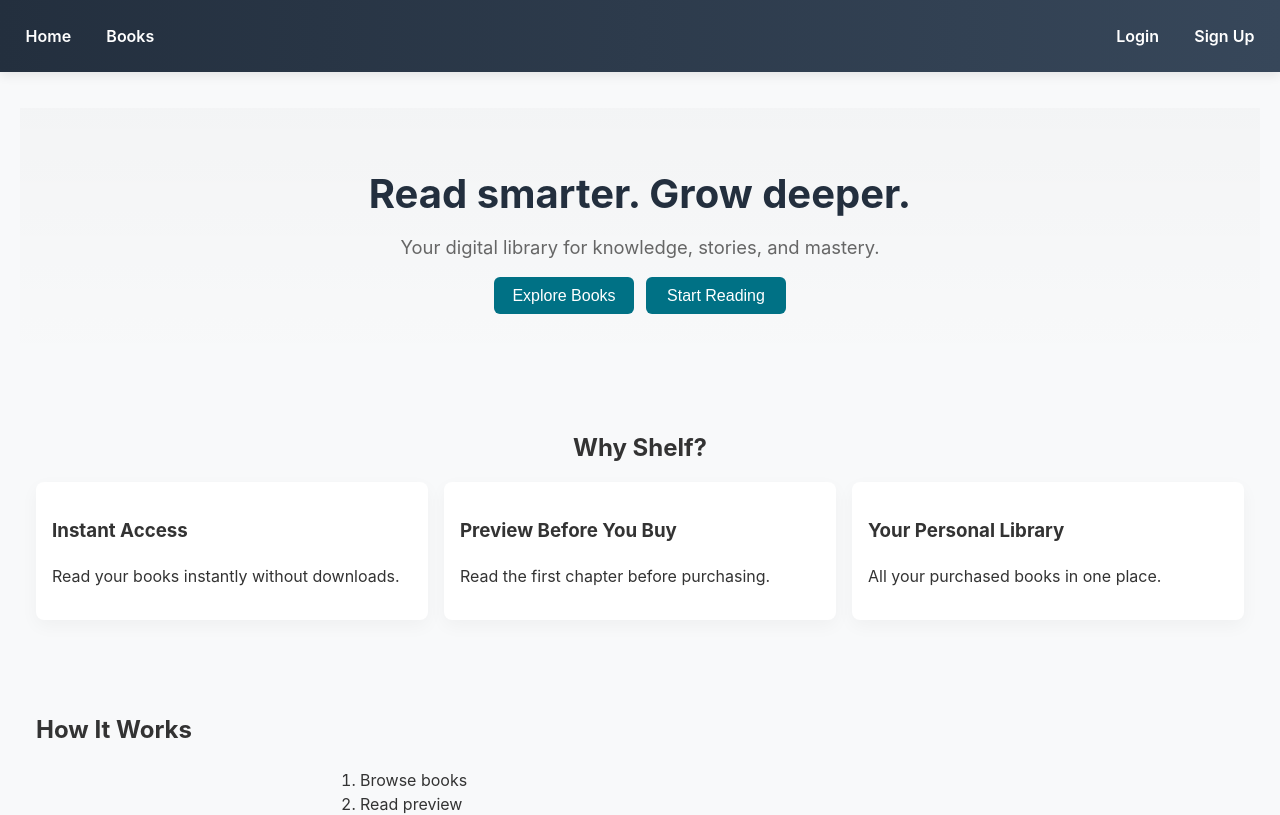
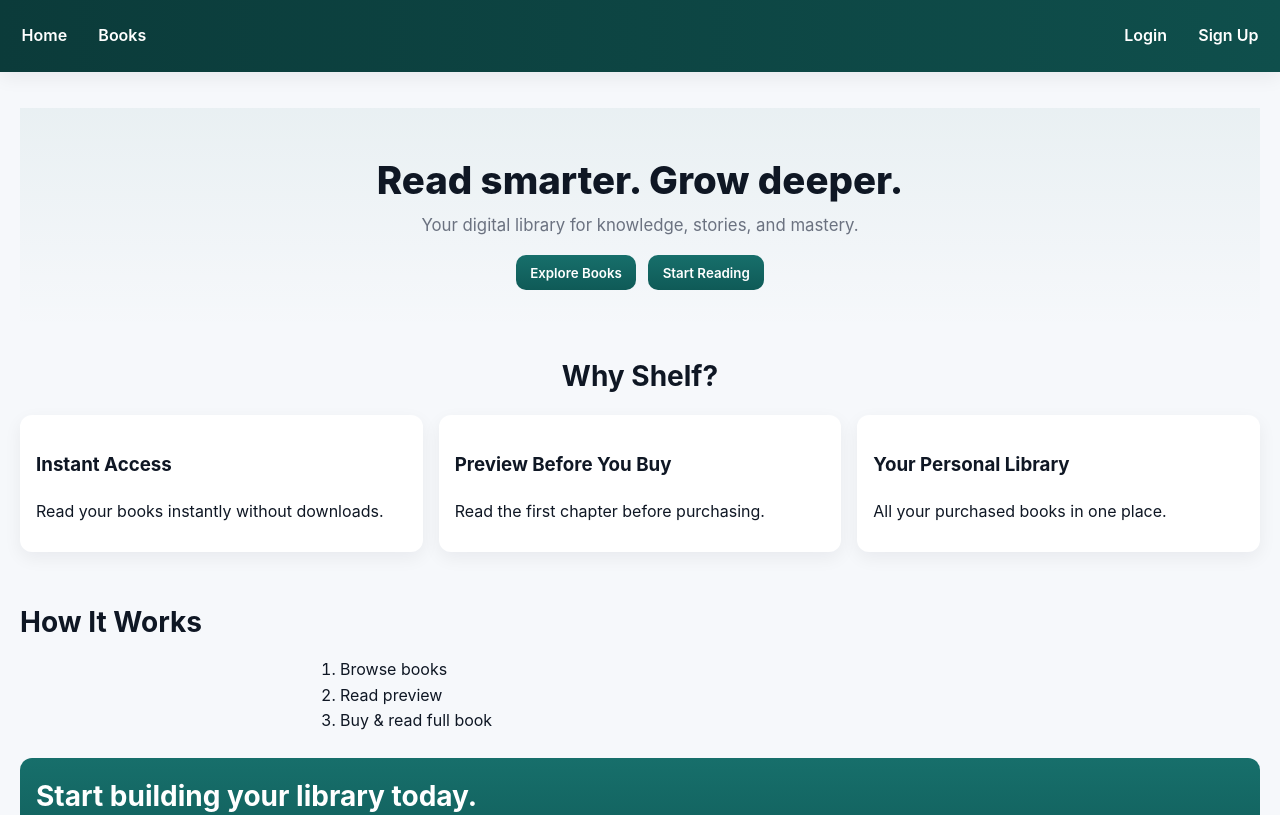
Before and after one commit to PoisonTree8/shelf-frontend, a React (Vite) app: page / in a window 1280 px wide. Shown: the top 815 px of the page. Built offline with nearby package versions, Linux system fonts and the light colour scheme; no server answers.

Commit message:
update css

```diff
--- a/src/components/Navbar.css
+++ b/src/components/Navbar.css
@@ -1,66 +1,31 @@
-/* ===== Navbar (Responsive, fluid) ===== */
-.navbar {
-  position: fixed;
-  top: 0;
-  left: 0;
-  right: 0;
-  height: var(--nav-height);
-  background: linear-gradient(90deg, #232f3e, #37475a);
-  color: #fff;
-  display: flex;
-  align-items: center;
-  padding: 0 1rem;
-  box-shadow: 0 4px 10px rgba(0,0,0,0.08);
-  z-index: 1000;
+/* ===== Navbar (clean, centered) ===== */
+.navbar{
+  position:fixed;top:0;left:0;right:0;height:var(--nav-height);background:linear-gradient(90deg,#0b3b3a,#0f4f4c);color:#fff;display:flex;align-items:center;z-index:1000;padding:0.35rem 0.75rem;box-shadow:var(--shadow-sm)
 }
 
-.navbar .nav-left,
-.navbar .nav-right {
-  display: flex;
-  align-items: center;
-  gap: 1rem;
-  flex: 1 1 0;
+.navbar .nav-inner{width:100%;max-width:var(--max-width);margin:0 auto;display:flex;align-items:center;justify-content:space-between;gap:1rem;padding:0 0.5rem}
+
+.navbar .nav-left,.navbar .nav-right{display:flex;align-items:center;gap:0.75rem}
+.navbar .nav-right{margin-left:auto}
+.navbar .nav-left{justify-content:flex-start}
+.navbar .nav-right{justify-content:flex-end}
+
+.navbar a{color:#fff;font-weight:600;padding:0.45rem 0.6rem;border-radius:8px;transition:background .12s ease,color .12s ease}
+.navbar a:hover{background:rgba(255,255,255,0.04);color:var(--color-accent)}
+.nav-user{color:var(--color-accent);font-weight:700}
+
+.navbar button{background:var(--color-accent);color:#102027;border:none;padding:0.45rem 0.9rem;border-radius:8px;cursor:pointer;font-weight:700}
+.navbar button:hover{transform:translateY(-1px)}
+
+/* Responsive: stack groups on small screens */
+@media (max-width:768px){
+  .navbar{height:auto;padding:0.6rem}
+  .navbar .nav-inner{flex-direction:column;align-items:stretch}
+  .navbar .nav-left,.navbar .nav-right{justify-content:center;flex-wrap:wrap}
+  .navbar .nav-right{margin-top:0.5rem}
 }
 
-.navbar .nav-left { justify-content: flex-start; }
-.navbar .nav-right { justify-content: flex-end; }
-
-.navbar a {
-  color: #fff;
-  font-weight: 600;
-  padding: 0.4rem 0.6rem;
-  border-radius: 6px;
-  transition: background 0.15s ease, color 0.15s ease;
+@media (max-width:420px){
+  .navbar a{font-size:0.9rem;padding:0.4rem 0.5rem}
+  .navbar button{width:100%}
 }
-
-.navbar a:hover { background: rgba(255,255,255,0.04); color: var(--accent); }
-
-.nav-user { color: var(--accent); font-weight: 700; }
-
-.navbar button {
-  background: var(--accent);
-  color: #232f3e;
-  border: none;
-  padding: 0.5rem 0.9rem;
-  border-radius: 6px;
-  cursor: pointer;
-}
-
-/* Constrain content width inside the navbar */
-.navbar > .nav-left,
-.navbar > .nav-right {
-  max-width: var(--max-width);
-}
-
-/* Small screens: stack nav groups and allow wrapping */
-@media (max-width: 768px) {
-  .navbar { height: auto; padding: 0.6rem 0.8rem; flex-direction: column; align-items: stretch; }
-  .navbar .nav-left, .navbar .nav-right { flex-direction: row; justify-content: center; gap: 0.6rem; flex-wrap: wrap; }
-  .navbar .nav-right { margin-top: 0.4rem; }
-  .navbar a { font-size: 0.95rem; }
-}
-
-@media (max-width: 420px) {
-  .navbar a { font-size: 0.9rem; padding: 0.35rem 0.5rem; }
-  .navbar button { width: 100%; }
-}
--- a/src/index.css
+++ b/src/index.css
@@ -1,113 +1,105 @@
-:root {
+:root{
+  /* Color palette */
+  --color-primary: #176f6b;
+  --color-primary-600: #0f5a57;
+  --color-accent: #febd69;
+  --color-muted: #6b7280;
+  --color-bg: #f6f8fb;
+  --color-surface: #ffffff;
+  --color-text: #0f1724;
+
+  /* Layout & spacing */
   --max-width: 1200px;
-  --gap: 1rem;
   --nav-height: 72px;
-  --bg: #f8f9fa;
-  --card-bg: #fff;
-  --text: #333;
-  --muted: #666;
-  --primary: #007185;
-  --accent: #febd69;
+  --space-1: 0.5rem;
+  --space-2: 0.75rem;
+  --space-3: 1rem;
+  --space-4: 1.5rem;
+  --gap: var(--space-3);
+
+  /* Typography */
+  --font-sans: Inter, ui-sans-serif, system-ui, -apple-system, "Segoe UI", Roboto, "Helvetica Neue", Arial;
+  --h1-size: clamp(1.5rem, 3.6vw, 2.25rem);
+  --h2-size: clamp(1.25rem, 2.6vw, 1.75rem);
+  --body-size: 1rem;
+
+  /* Elevation */
+  --shadow-sm: 0 6px 18px rgba(15,23,36,0.06);
+  --shadow-md: 0 12px 30px rgba(15,23,36,0.08);
+
+  /* Image sizes */
+  --cover-width-mobile: 120px;
 }
 
-/* ===== Reset & Base ===== */
-* {
-  box-sizing: border-box;
+/* Reset + Base */
+*{box-sizing:border-box}
+html,body,#root{height:100%}
+body{
+  margin:0;
+  font-family:var(--font-sans);
+  background:var(--color-bg);
+  color:var(--color-text);
+  line-height:1.6;
+  -webkit-font-smoothing:antialiased;
+  -moz-osx-font-smoothing:grayscale;
+  padding-top:var(--nav-height);
+  font-size:var(--body-size);
 }
 
-html, body, #root {
-  height: 100%;
-}
+main{min-height:calc(100vh - var(--nav-height))}
 
-body {
-  margin: 0;
-  font-family: -apple-system, BlinkMacSystemFont, 'Segoe UI', Roboto, 'Helvetica Neue', Arial;
-  background: var(--bg);
-  color: var(--text);
-  line-height: 1.5;
-  -webkit-font-smoothing: antialiased;
-  -moz-osx-font-smoothing: grayscale;
-  padding-top: var(--nav-height);
-}
+a{color:var(--color-primary);text-decoration:none}
+a:hover{text-decoration:underline}
 
-a {
-  color: var(--primary);
-  text-decoration: none;
-}
+.container{max-width:var(--max-width);margin:0 auto;padding:var(--space-3)}
 
-a:hover {
-  text-decoration: underline;
-}
+/* Typography scale */
+h1{font-size:var(--h1-size);margin:0 0 var(--space-2);line-height:1.05}
+h2{font-size:var(--h2-size);margin:0 0 var(--space-2)}
+p{margin:0 0 var(--space-2)}
 
-/* ===== Layout ===== */
-.container {
-  max-width: var(--max-width);
-  margin: 0 auto;
-  padding: 1rem;
-}
+.center{text-align:center}
+.muted{color:var(--color-muted)}
+.visually-hidden{position:absolute!important;height:1px;width:1px;overflow:hidden;clip:rect(1px,1px,1px,1px);white-space:nowrap}
 
-main {
-  min-height: calc(100vh - var(--nav-height));
-}
+/* Images and covers */
+img{max-width:100%;height:auto;display:block}
+.cover, .img-responsive{width:100%;height:auto;object-fit:cover}
+.img-aspect{width:100%;aspect-ratio:3/4;overflow:hidden;border-radius:8px}
+.img-aspect img{width:100%;height:100%;object-fit:cover;display:block}
 
-/* ===== Utilities ===== */
-.center { text-align: center; }
-.muted { color: var(--muted); }
-.visually-hidden { position: absolute !important; height: 1px; width: 1px; overflow: hidden; clip: rect(1px,1px,1px,1px); white-space: nowrap; }
+/* Cards */
+.card{background:var(--color-surface);border-radius:12px;box-shadow:var(--shadow-sm);overflow:hidden}
+.card .card-body{padding:var(--space-3)}
 
-.img-responsive, img { max-width: 100%; height: auto; display: block; }
-.cover { width: 100%; height: auto; object-fit: cover; }
+/* Buttons (primary / ghost / subtle) */
+button{font-family:var(--font-sans);font-weight:600;border-radius:10px;padding:0.6rem 0.9rem;border:none;cursor:pointer;display:inline-flex;align-items:center;gap:0.5rem}
+.btn{transition:all .16s cubic-bezier(.2,.9,.2,1);box-shadow:none}
+.btn-primary{background:linear-gradient(180deg,var(--color-primary),var(--color-primary-600));color:#fff}
+.btn-primary:hover{transform:translateY(-1px);box-shadow:var(--shadow-sm)}
+.btn-ghost{background:transparent;border:1px solid rgba(15,23,36,0.06);color:var(--color-text)}
+.btn-danger{background:#ef4444;color:#fff}
 
-/* ===== Buttons ===== */
-button {
-  padding: 0.6rem 1rem;
-  border-radius: 6px;
-  border: none;
-  cursor: pointer;
-  font-size: 1rem;
-}
+/* Forms */
+input[type=text],input[type=password],input[type=email],textarea,select{width:100%;padding:0.65rem 0.8rem;border-radius:8px;border:1px solid rgba(15,23,36,0.08);background:transparent;font-size:0.975rem}
+input:focus,textarea:focus,select:focus{outline:none;box-shadow:0 0 0 4px rgba(23,111,107,0.08);border-color:var(--color-primary-600)}
+label{display:block;margin-bottom:0.35rem;color:var(--color-muted);font-size:0.95rem}
+.form-row{display:flex;gap:var(--space-2);align-items:center}
+.form-row .col{flex:1}
 
-.btn-primary { background: var(--primary); color: #fff; }
-.btn-secondary { background: #e7e9ec; color: var(--text); }
+/* Utility grids */
+.grid{display:grid;grid-template-columns:repeat(auto-fill,minmax(220px,1fr));gap:var(--gap)}
 
-/* ===== Cards ===== */
-.card {
-  background: var(--card-bg);
-  border-radius: 8px;
-  box-shadow: 0 4px 12px rgba(0,0,0,0.06);
-  overflow: hidden;
-}
+/* Books grid specifics */
+.books-grid{display:grid;grid-template-columns:repeat(auto-fit,minmax(150px,1fr));gap:var(--space-3)}
+.book-card{display:flex;flex-direction:column;background:var(--color-surface);border-radius:12px;overflow:hidden;box-shadow:var(--shadow-sm)}
+.book-card .book-card-body{padding:var(--space-2)}
 
-.card .card-body { padding: 1rem; }
+/* Nav spacing: ensure content doesn't overflow */
+@media (max-width:420px){:root{--nav-height:88px}body{font-size:14px}}
 
-/* ===== Grid ===== */
-.grid {
-  display: grid;
-  grid-template-columns: repeat(auto-fill, minmax(220px, 1fr));
-  gap: var(--gap);
-}
+/* Small touch targets for mobile */
+@media (max-width:640px){button{min-height:44px;padding:0.8rem 1rem}}
 
-/* ===== Book Images (maintain aspect ratio) ===== */
-.img-aspect {
-  width: 100%;
-  aspect-ratio: 3/4;
-  overflow: hidden;
-}
-
-.img-aspect img { width: 100%; height: 100%; object-fit: cover; display: block; }
-
-/* ===== Book Details ===== */
-.book-details { padding: 1rem; }
-
-@media (min-width: 1024px) {
-  .book-details { padding: 2rem; }
-}
-
-/* ===== Footer ===== */
-footer { background: linear-gradient(90deg,#232f3e,#37475a); color: #fff; text-align:center; padding:1rem; }
-
-/* Small adjustments for very small screens */
-@media (max-width: 420px) {
-  :root { --nav-height: 88px; }
-  body { font-size: 14px; }
-}
+/* Accessibility helpers */
+.sr-only{position:absolute;width:1px;height:1px;padding:0;margin:-1px;overflow:hidden;clip:rect(0,0,0,0);border:0}
--- a/src/pages/Home.css
+++ b/src/pages/Home.css
@@ -1,36 +1,25 @@
-/* Home page responsive layout */
-.home { color: var(--text); }
+/* Home styles - modern hero and feature layout */
+.home{color:var(--color-text)}
 
-.hero {
-  background: linear-gradient(180deg, rgba(0,0,0,0.02), transparent);
-  padding: 3.5rem 1rem;
-  text-align: center;
+.hero{background:linear-gradient(180deg,rgba(23,111,107,0.06),transparent);padding:3.25rem 0 2.5rem;text-align:center}
+.hero .hero-inner{max-width:920px;margin:0 auto;padding:0 var(--space-3)}
+.hero h1{font-weight:800;color:var(--color-text);font-size:clamp(1.6rem,3.5vw,2.4rem);margin:0 0 var(--space-2)}
+.hero p{color:var(--color-muted);font-size:1.05rem;margin:0 0 var(--space-3)}
+.hero-buttons{display:flex;gap:var(--space-2);justify-content:center;flex-wrap:wrap}
+.hero-buttons .btn{min-width:140px}
+
+.why-shelf{padding:var(--space-4) 0}
+.why-shelf h2{text-align:center;margin-bottom:var(--space-3)}
+.features{display:grid;gap:var(--space-3);grid-template-columns:repeat(auto-fit,minmax(220px,1fr))}
+.feature-card{background:var(--color-surface);padding:var(--space-3);border-radius:12px;box-shadow:var(--shadow-sm)}
+
+.how-it-works{padding:var(--space-4) 0}
+.how-it-works ol{max-width:680px;margin:0 auto}
+
+.call-to-action{padding:var(--space-3);color:#fff;background:linear-gradient(180deg,var(--color-primary),var(--color-primary-600));border-radius:12px}
+.call-to-action h2{margin-bottom:var(--space-2)}
+
+@media (max-width:640px){
+  .hero{padding:2rem 0}
+  .hero-buttons{flex-direction:column;align-items:center}
 }
-
-.hero h1 {
-  font-size: clamp(1.6rem, 3.5vw, 2.5rem);
-  margin: 0 0 0.6rem;
-  color: #232f3e;
-}
-
-.hero p { font-size: clamp(0.95rem, 1.6vw, 1.15rem); color: var(--muted); margin: 0 0 1rem; }
-
-.hero-buttons { display: flex; gap: 0.75rem; justify-content: center; flex-wrap: wrap; }
-.hero-buttons button { min-width: 140px; }
-
-.why-shelf { padding: 2.5rem 1rem; }
-.why-shelf h2 { text-align: center; margin-bottom: 1rem; }
-
-.features { display: grid; gap: 1rem; grid-template-columns: repeat(auto-fit, minmax(200px, 1fr)); }
-.feature-card { background: var(--card-bg); padding: 1rem; border-radius: 8px; box-shadow: 0 6px 18px rgba(0,0,0,0.04); }
-
-.how-it-works { padding: 2rem 1rem; }
-.how-it-works ol { max-width: 640px; margin: 0 auto; }
-
-.call-to-action { padding: 2rem 1rem; color: #fff; background: var(--primary); border-radius: 8px; }
-.call-to-action h2 { margin-bottom: 1rem; }
-
-@media (max-width: 640px) {
-  .hero { padding: 2rem 0.5rem; }
-  .hero-buttons { flex-direction: column; align-items: center; }
-}
--- a/src/pages/Login.css
+++ b/src/pages/Login.css
@@ -1,19 +1,19 @@
-.auth-page { display:flex; align-items:center; justify-content:center; padding:1rem; }
-.auth-card { width:100%; max-width:420px; background:var(--card-bg); padding:1.25rem; border-radius:8px; box-shadow:0 8px 30px rgba(0,0,0,0.06); }
-.auth-card h1 { text-align:center; margin:0 0 1rem; font-size:1.5rem; color:#232f3e; }
-form { display:flex; flex-direction:column; gap:0.8rem; }
-label { color:var(--muted); font-size:0.95rem; }
-input { padding:0.65rem 0.8rem; border-radius:6px; border:1px solid #eee; }
-button { padding:0.7rem; border-radius:6px; background:var(--primary); color:#fff; border:none; }
-button:hover { background:#005f63; }
-p.error { color:#d9534f; text-align:center; }
+.auth-page{display:flex;align-items:center;justify-content:center;padding:1rem}
+.auth-card{width:100%;max-width:520px;background:var(--color-surface);padding:1.5rem;border-radius:12px;box-shadow:var(--shadow-md)}
+.auth-card h1{text-align:center;margin:0 0 0.75rem;font-size:1.5rem;color:var(--color-text)}
+form{display:flex;flex-direction:column;gap:var(--space-2)}
+label{color:var(--color-muted);font-size:0.95rem}
+input{padding:0.7rem 0.9rem;border-radius:10px;border:1px solid rgba(15,23,36,0.06);}
+button{padding:0.8rem;border-radius:10px;background:linear-gradient(180deg,var(--color-primary),var(--color-primary-600));color:#fff;border:none}
+button:hover{filter:brightness(.98);transform:translateY(-1px)}
+.error{color:#ef4444;text-align:center}
 
 /* Compatibility with existing markup */
-.login-container { display:flex; align-items:center; justify-content:center; padding:1rem; }
-.login-container .login-title { text-align:center; font-size:1.5rem; margin-bottom:0.75rem; color:#232f3e; }
-.login-container .login-form { width:100%; max-width:420px; background:var(--card-bg); padding:1rem; border-radius:8px; box-shadow:0 6px 18px rgba(0,0,0,0.04); }
-.login-input { padding:0.6rem 0.8rem; border-radius:6px; border:1px solid #eee; width:100%; }
-.login-button { padding:0.7rem; border-radius:6px; background:var(--primary); color:#fff; border:none; width:100%; }
-.login-error { color:#d9534f; text-align:center; }
+.login-container{display:flex;align-items:center;justify-content:center;padding:1rem}
+.login-container .login-title{text-align:center;font-size:1.4rem;margin-bottom:0.75rem;color:var(--color-text)}
+.login-container .login-form{width:100%;max-width:520px;background:var(--color-surface);padding:1rem;border-radius:12px;box-shadow:var(--shadow-sm)}
+.login-input{padding:0.7rem;border-radius:8px;border:1px solid rgba(15,23,36,0.06);width:100%}
+.login-button{padding:0.8rem;border-radius:10px;background:linear-gradient(180deg,var(--color-primary),var(--color-primary-600));color:#fff;border:none;width:100%}
+.login-error{color:#ef4444;text-align:center}
 
-@media (max-width: 420px) { .auth-card, .login-container .login-form { padding: 0.9rem; } }
+@media (max-width:420px){.auth-card,.login-container .login-form{padding:0.9rem}}
--- a/src/pages/SignUp.css
+++ b/src/pages/SignUp.css
@@ -1,19 +1,19 @@
-.auth-page { display:flex; align-items:center; justify-content:center; padding:1rem; }
-.auth-card { width:100%; max-width:420px; background:var(--card-bg); padding:1.25rem; border-radius:8px; box-shadow:0 8px 30px rgba(0,0,0,0.06); }
-.auth-card h1 { text-align:center; margin:0 0 1rem; font-size:1.5rem; color:#232f3e; }
-form { display:flex; flex-direction:column; gap:0.8rem; }
-label { color:var(--muted); font-size:0.95rem; }
-input { padding:0.65rem 0.8rem; border-radius:6px; border:1px solid #eee; }
-button { padding:0.7rem; border-radius:6px; background:var(--primary); color:#fff; border:none; }
-button:hover { background:#005f63; }
-p.error { color:#d9534f; text-align:center; }
+.auth-page{display:flex;align-items:center;justify-content:center;padding:1rem}
+.auth-card{width:100%;max-width:560px;background:var(--color-surface);padding:1.5rem;border-radius:12px;box-shadow:var(--shadow-md)}
+.auth-card h1{text-align:center;margin:0 0 0.75rem;font-size:1.5rem;color:var(--color-text)}
+form{display:flex;flex-direction:column;gap:var(--space-2)}
+label{color:var(--color-muted);font-size:0.95rem}
+input{padding:0.7rem 0.9rem;border-radius:10px;border:1px solid rgba(15,23,36,0.06);}
+button{padding:0.8rem;border-radius:10px;background:linear-gradient(180deg,var(--color-primary),var(--color-primary-600));color:#fff;border:none}
+button:hover{filter:brightness(.98);transform:translateY(-1px)}
+.error{color:#ef4444;text-align:center}
 
 /* Compatibility with existing markup */
-.sign-up-container { display:flex; align-items:center; justify-content:center; padding:1rem; }
-.sign-up-container .sign-up-title { text-align:center; font-size:1.4rem; margin-bottom:0.75rem; color:#232f3e; }
-.sign-up-container .sign-up-form { width:100%; max-width:420px; background:var(--card-bg); padding:1rem; border-radius:8px; box-shadow:0 6px 18px rgba(0,0,0,0.04); }
-.sign-up-input { padding:0.6rem 0.8rem; border-radius:6px; border:1px solid #eee; width:100%; }
-.sign-up-button { padding:0.7rem; border-radius:6px; background:var(--primary); color:#fff; border:none; width:100%; }
-.sign-up-error { color:#d9534f; text-align:center; }
+.sign-up-container{display:flex;align-items:center;justify-content:center;padding:1rem}
+.sign-up-container .sign-up-title{text-align:center;font-size:1.4rem;margin-bottom:0.75rem;color:var(--color-text)}
+.sign-up-container .sign-up-form{width:100%;max-width:560px;background:var(--color-surface);padding:1rem;border-radius:12px;box-shadow:var(--shadow-sm)}
+.sign-up-input{padding:0.7rem;border-radius:8px;border:1px solid rgba(15,23,36,0.06);width:100%}
+.sign-up-button{padding:0.8rem;border-radius:10px;background:linear-gradient(180deg,var(--color-primary),var(--color-primary-600));color:#fff;border:none;width:100%}
+.sign-up-error{color:#ef4444;text-align:center}
 
-@media (max-width: 420px) { .auth-card, .sign-up-container .sign-up-form { padding: 0.9rem; } }
+@media (max-width:420px){.auth-card,.sign-up-container .sign-up-form{padding:0.9rem}}
```
Also changed, not shown: src/App.css (+17 -0 lines), src/pages/BookDetails.css (+24 -36 lines), src/pages/Books.css (+17 -19 lines), src/pages/Library.css (+12 -13 lines).
